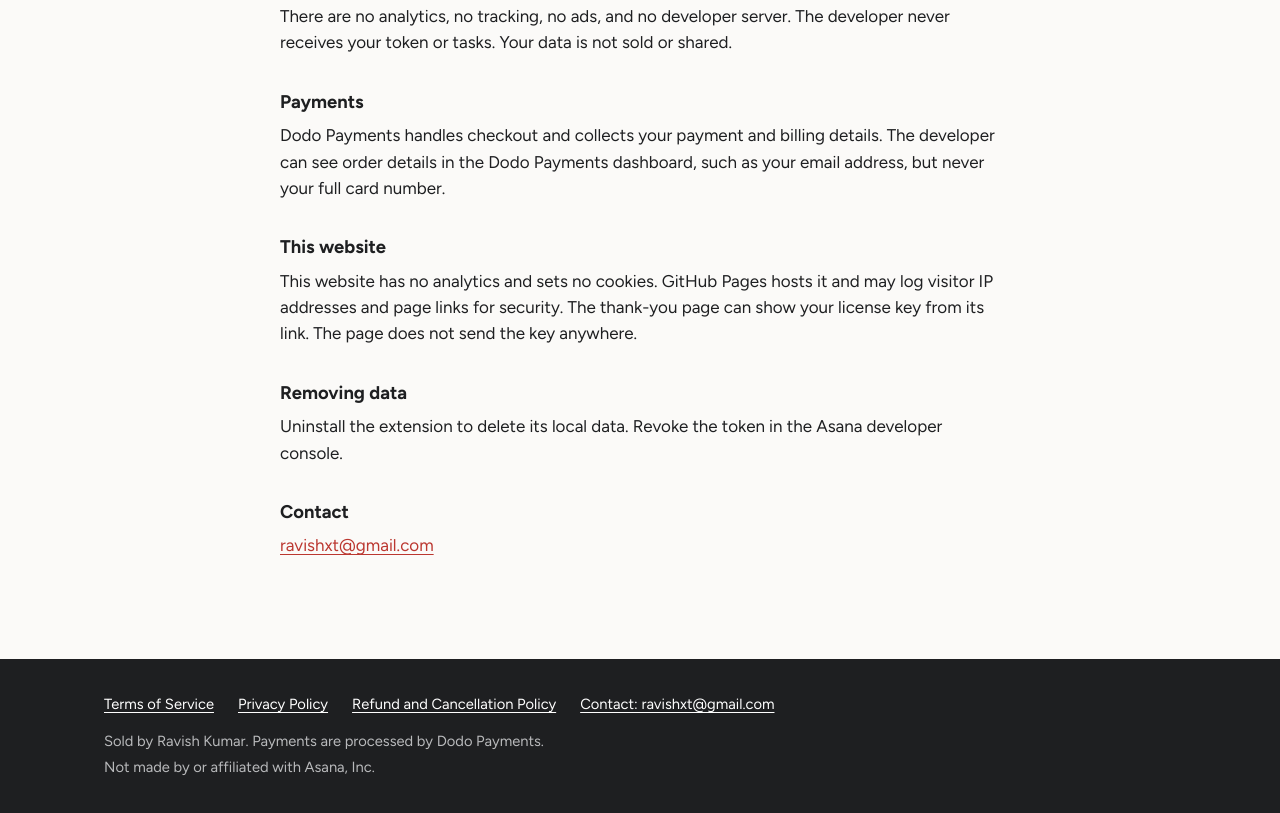
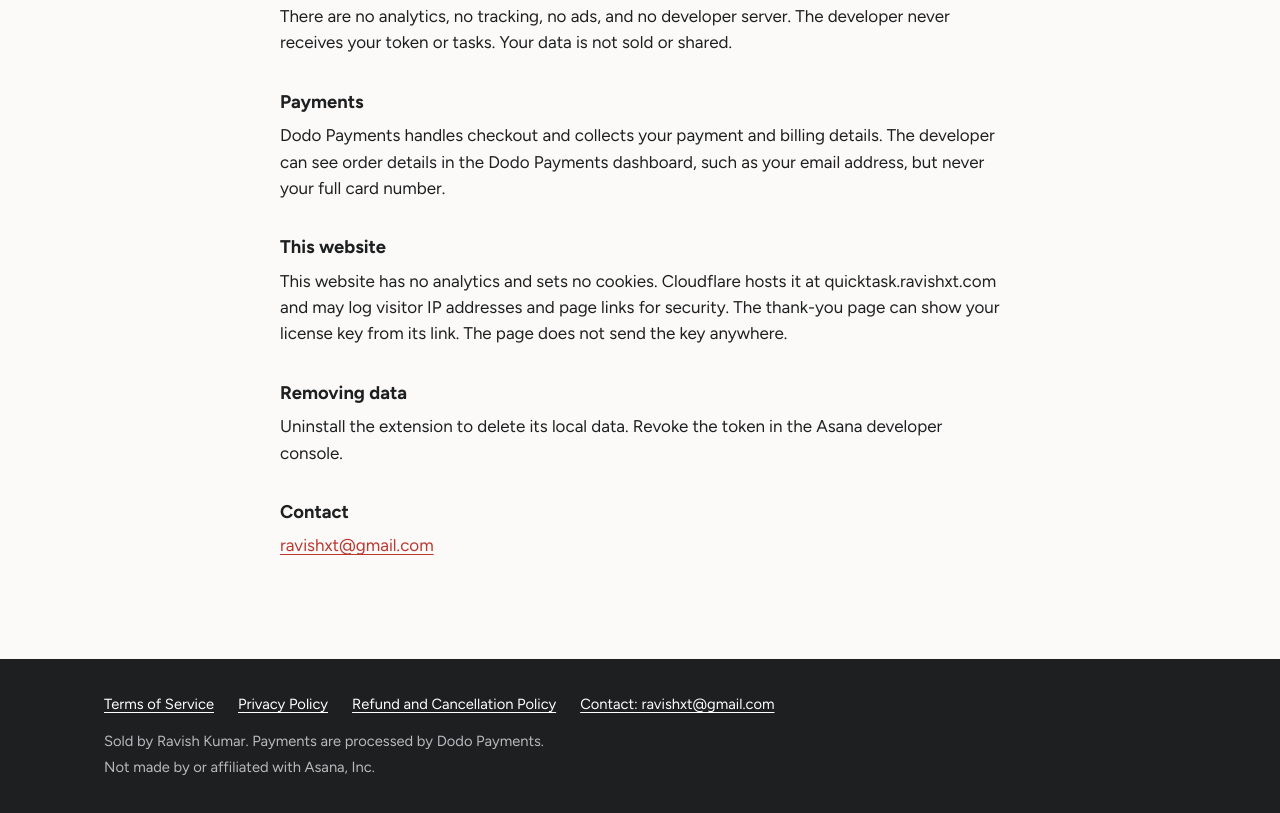
Before and after one commit to ravishxt/quick-task, a plain HTML site: page privacy.html in a window 1280 px wide. Shown: the part 831-1644 px from the top of the page. Drawn offline with Linux system fonts and the light colour scheme.

Commit message:
chore: deploy site on Cloudflare at quicktask.ravishxt.com

```diff
--- a/privacy.html
+++ b/privacy.html
@@ -38,7 +38,7 @@
     <p>Dodo Payments handles checkout and collects your payment and billing details. The developer can see order details in the Dodo Payments dashboard, such as your email address, but never your full card number.</p>
 
     <h2>This website</h2>
-    <p>This website has no analytics and sets no cookies. GitHub Pages hosts it and may log visitor IP addresses and page links for security. The thank-you page can show your license key from its link. The page does not send the key anywhere.</p>
+    <p>This website has no analytics and sets no cookies. Cloudflare hosts it at quicktask.ravishxt.com and may log visitor IP addresses and page links for security. The thank-you page can show your license key from its link. The page does not send the key anywhere.</p>
 
     <h2>Removing data</h2>
     <p>Uninstall the extension to delete its local data. Revoke the token in the Asana developer console.</p>
```
Also changed, not shown: 5 other files.
